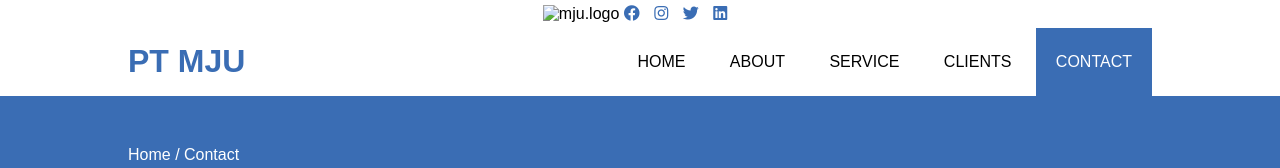
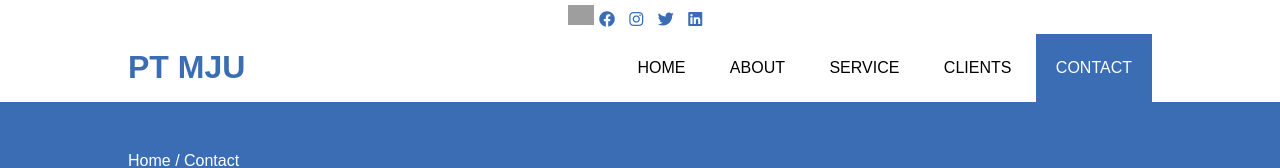
Before and after one commit to Rafiarzz/ComproPKL, a plain HTML site: page contact.html in a window 1280 px wide. Shown: the top 168 px of the page. Drawn offline with nearby package versions, Linux system fonts and the light colour scheme; grey boxes are pictures that could not be loaded.

Commit message:
Update contact.html

```diff
--- a/contact.html
+++ b/contact.html
@@ -18,7 +18,7 @@
 	<div class="medsos">
 		<div class="container">
 			<ul>
-				<img src="..img/mju.png" alt="mju.logo"></img>
+				<img src="https://mjuasia.co.id/assets/rapid/img/mju.png" alt="mju.logo"></img>
 				<li><a href="#"><i class="fab fa-facebook"></i></a></li>
 				<li><a href="#"><i class="fab fa-instagram"></i></a></li>
 				<li><a href="#"><i class="fab fa-twitter"></i></a></li>
```
